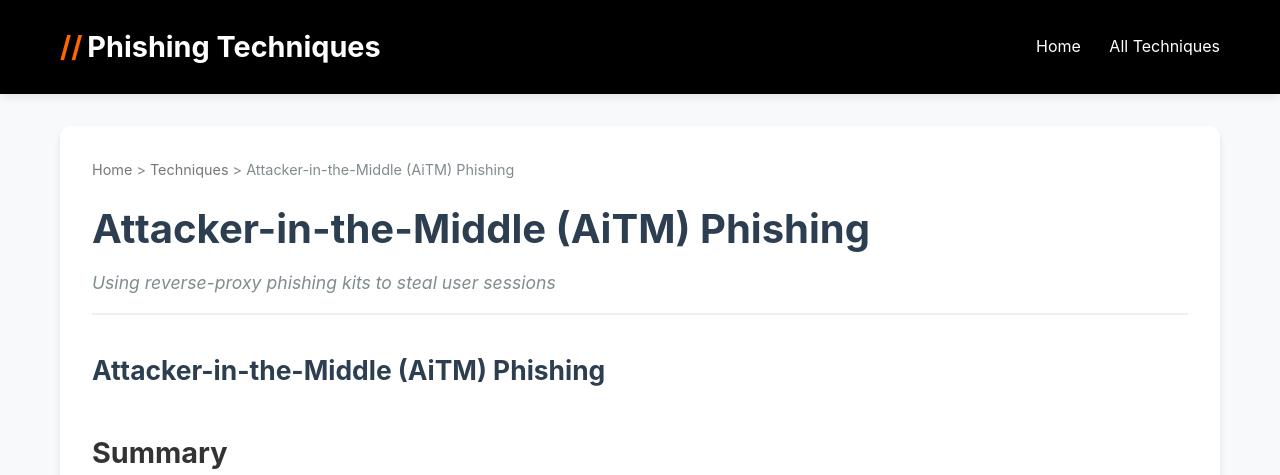
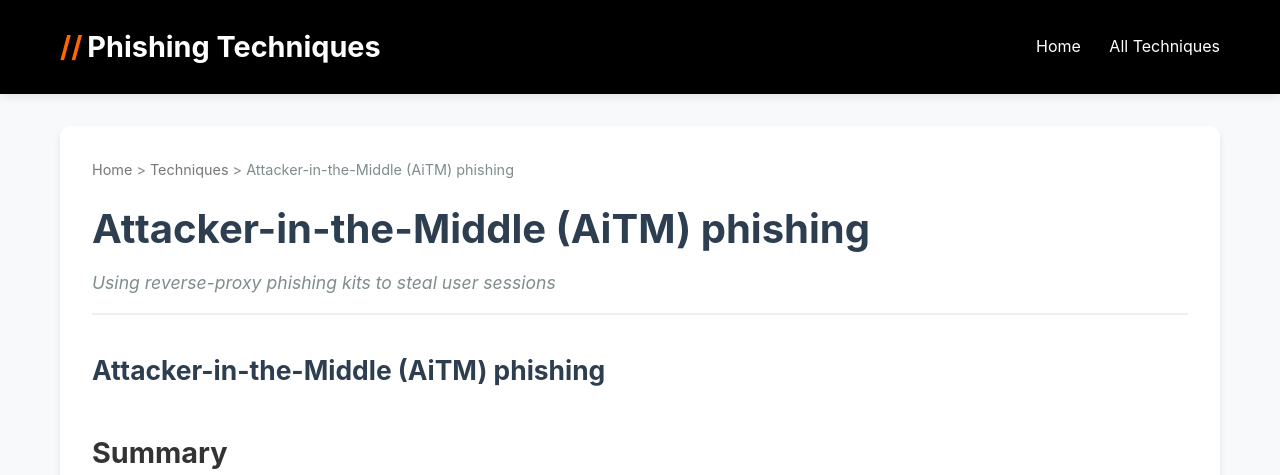
Before and after one commit to pushsecurity/phishing-techniques, a Jekyll site: the page built from _techniques/aitm-phishing.md, in a window 1280 px wide. Shown: the top 475 px of the page. Built offline with Jekyll 4.4.1, drawn with Linux system fonts in a browser that asks for light colours.

```diff
--- a/_techniques/aitm-phishing.md
+++ b/_techniques/aitm-phishing.md
@@ -1,10 +1,10 @@
 ---
 layout: technique
-title: Attacker-in-the-Middle (AiTM) Phishing
+title: Attacker-in-the-Middle (AiTM) phishing
 description: Using reverse-proxy phishing kits to steal user sessions
 ---
 
-# Attacker-in-the-Middle (AiTM) Phishing
+# Attacker-in-the-Middle (AiTM) phishing
 
 ## Summary
 
```
